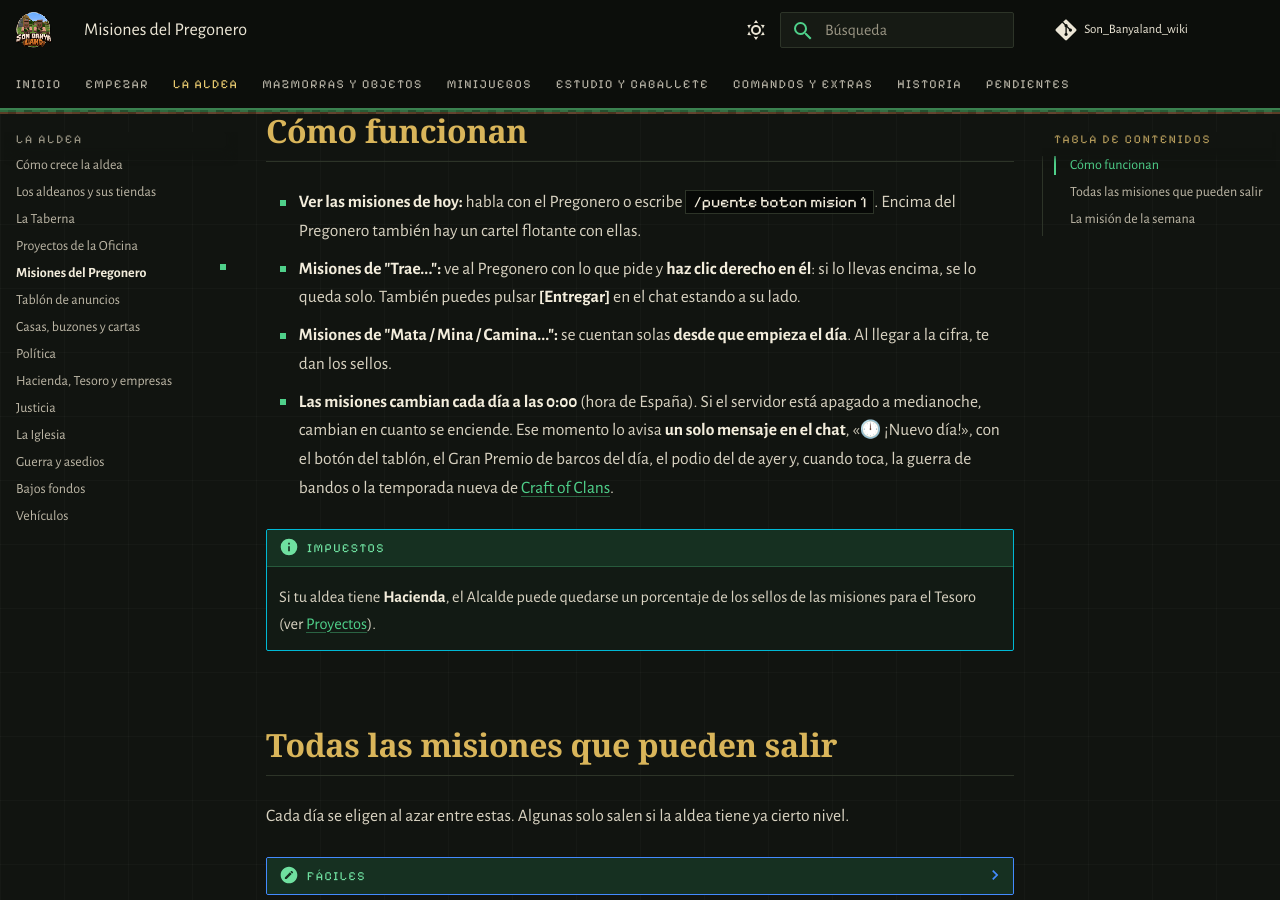
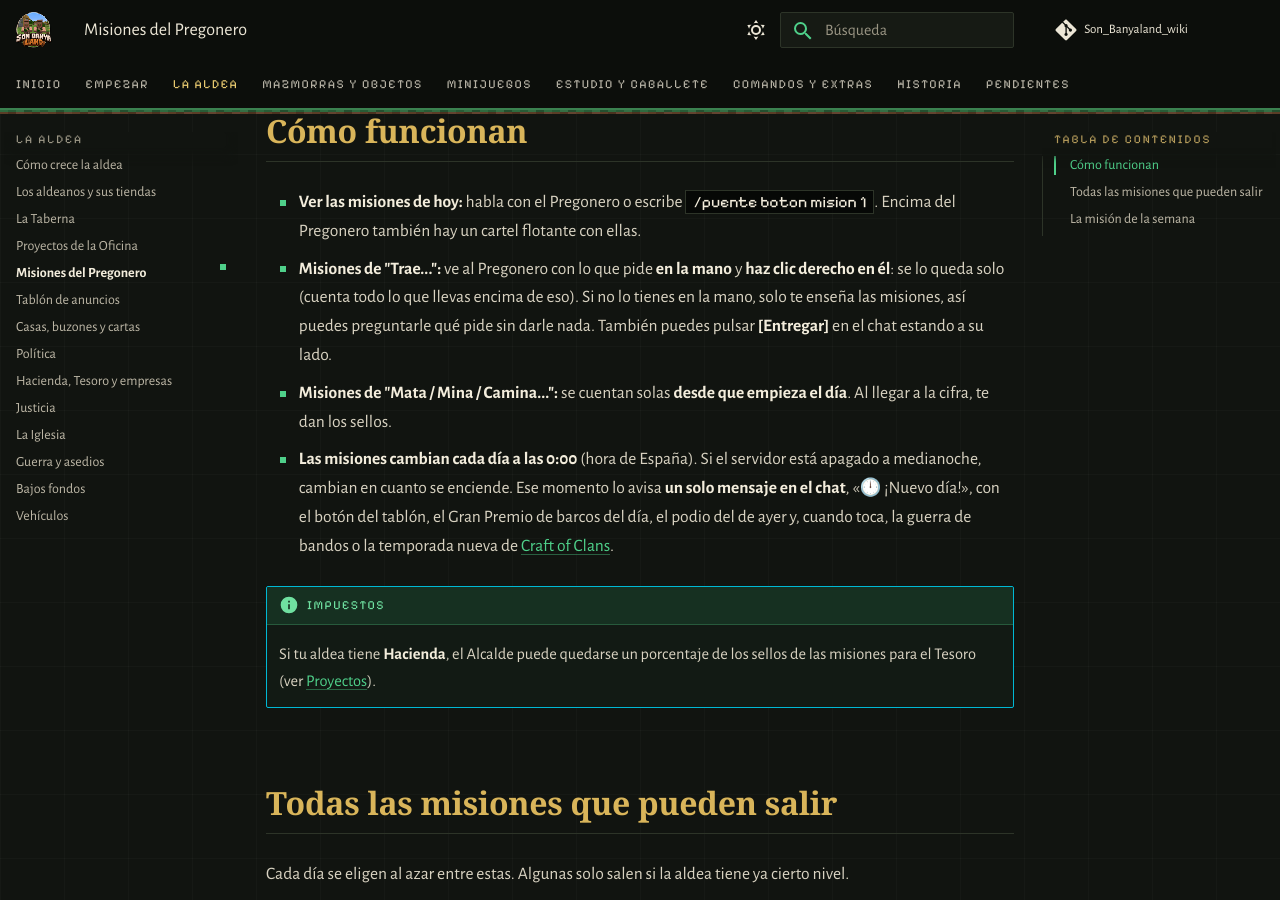
Before and after one commit to PigPilgrim/Son_Banyaland_wiki, an MkDocs documentation site: the page built from docs/misiones.md, in a window 1280 px wide and 900 px high, scrolled down 311 px. Built offline with MkDocs 1.6.1 and Material for MkDocs 9.7.7, drawn with Linux system fonts in a browser that asks for light colours; some web fonts are replaced; comment, search, counter and statistics services are not loaded.

Commit message:
Misiones: lo que pide el Pregonero se entrega con clic derecho solo si lo llevas en la mano
Co-Authored-By: Claude Opus 5.5 <noreply@anthropic.com>

```diff
--- a/docs/misiones.md
+++ b/docs/misiones.md
@@ -8,8 +8,9 @@ y una **difícil**, que son **las mismas para todos**. **Cada jugador puede hace
 
 - **Ver las misiones de hoy:** habla con el Pregonero o escribe `/puente boton mision 1`. Encima del Pregonero también
   hay un cartel flotante con ellas.
-- **Misiones de "Trae...":** ve al Pregonero con lo que pide y **haz clic derecho en él**: si lo llevas encima, se lo
-  queda solo. También puedes pulsar **[Entregar]** en el chat estando a su lado.
+- **Misiones de "Trae...":** ve al Pregonero con lo que pide **en la mano** y **haz clic derecho en él**: se lo queda
+  solo (cuenta todo lo que llevas encima de eso). Si no lo tienes en la mano, solo te enseña las misiones, así puedes
+  preguntarle qué pide sin darle nada. También puedes pulsar **[Entregar]** en el chat estando a su lado.
 - **Misiones de "Mata / Mina / Camina...":** se cuentan solas **desde que empieza el día**. Al llegar a la cifra, te
   dan los sellos.
 - **Las misiones cambian cada día a las 0:00** (hora de España). Si el servidor está apagado a medianoche, cambian
```
